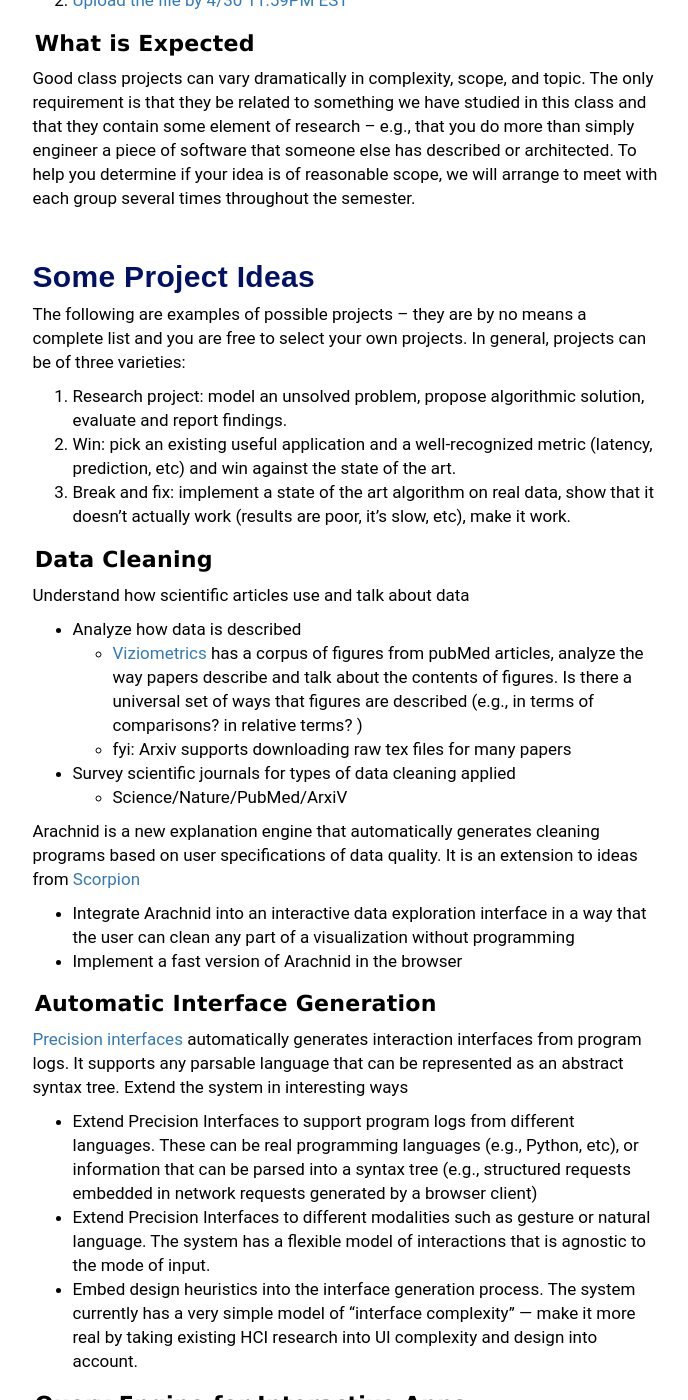
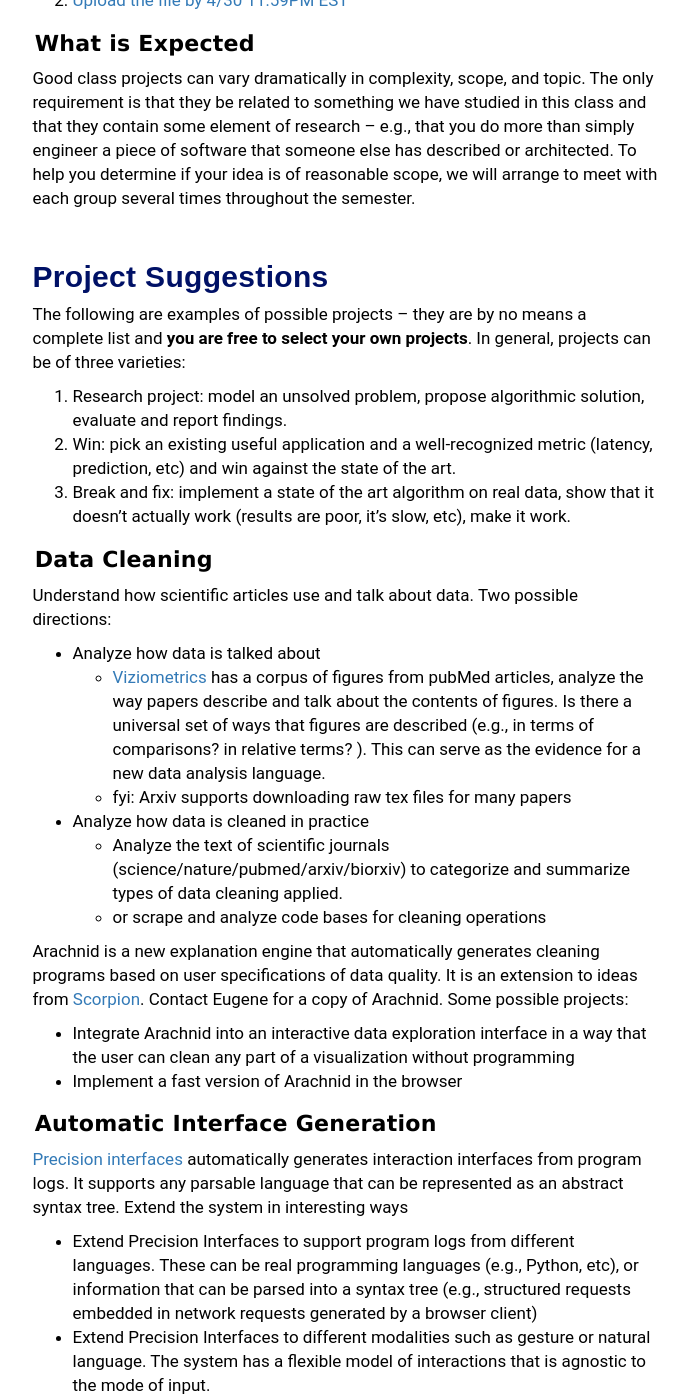
Before and after one commit to KnightMollo/w4121.github.io, a Jekyll site: the page built from project.md, in a window 1280 px wide and 1400 px high, scrolled down 1652 px. Shown: the whole window, without its empty margins (295-983 px from the left). Built offline with Jekyll 4.4.1, drawn with Linux system fonts in a browser that asks for light colours.

Commit message:
lazy commit msg

```diff
--- a/project.md
+++ b/project.md
@@ -60,11 +60,10 @@ Because this report is the primary deliverable upon which you will be graded, **
 
 Good class projects can vary dramatically in complexity, scope, and topic. The only requirement is that they be related to something we have studied in this class and that they contain some element of research -- e.g., that you do more than simply engineer a piece of software that someone else has described or architected. To help you determine if your idea is of reasonable scope, we will arrange to meet with each group several times throughout the semester.
 
-
-## Some Project Ideas
+## Project Suggestions
 
 
-The following are examples of possible projects -- they are by no means a complete list and you are free to select your own projects.  In general, projects can be of three varieties:
+The following are examples of possible projects -- they are by no means a complete list and **you are free to select your own projects**.  In general, projects can be of three varieties:
 
 1. Research project: model an unsolved problem, propose algorithmic solution, evaluate and report findings.
 2. Win: pick an existing useful application and a well-recognized metric (latency, prediction, etc) and win against the state of the art.
@@ -72,18 +71,18 @@ The following are examples of possible projects -- they are by no means a comple
 
 #### Data Cleaning
 
-Understand how scientific articles use and talk about data
+Understand how scientific articles use and talk about data.  Two possible directions:
 
-* Analyze how data is described
-  * [Viziometrics](http://viziometrics.org/api/) has a corpus of figures from pubMed articles, analyze the way papers describe and talk about the contents of figures.  Is there a universal set of ways that figures are described (e.g., in terms of comparisons? in relative terms? )
+* Analyze how data is talked about
+  * [Viziometrics](http://viziometrics.org/api/) has a corpus of figures from pubMed articles, analyze the way papers describe and talk about the contents of figures.  Is there a universal set of ways that figures are described (e.g., in terms of comparisons? in relative terms? ).  This can serve as the evidence for a new data analysis language.
   * fyi: Arxiv supports downloading raw tex files for many papers
-* Survey scientific journals for types of data cleaning applied
-  * Science/Nature/PubMed/ArxiV
-
+* Analyze how data is cleaned in practice
+  * Analyze the text of scientific journals (science/nature/pubmed/arxiv/biorxiv) to categorize and summarize types of data cleaning applied.
+  * or scrape and analyze code bases for cleaning operations
 
 <!--* **Will it Clean?** Even automatic error _detection_ is notoriously difficult due to the ambiguounotion of what "clean" means.  However in data science applications, the test data for the prediction model provides a crisp notion of "clean" and has been used in BoostClean to perform automatic error detection and cleaning.  BoostClean simply worked for simple static datasets: extend its ideas to streaming datasets where the errors may change over time.-->
 
-Arachnid is a new explanation engine that automatically generates cleaning programs based on user specifications of data quality.  It is an extension to ideas from [Scorpion](https://www.dropbox.com/s/1v6dcb16r840sdo/scorpion-vldb13.pdf?dl=0)
+Arachnid is a new explanation engine that automatically generates cleaning programs based on user specifications of data quality.  It is an extension to ideas from [Scorpion](https://www.dropbox.com/s/1v6dcb16r840sdo/scorpion-vldb13.pdf?dl=0).  Contact Eugene for a copy of Arachnid.  Some possible projects:
 
 * Integrate Arachnid into an interactive data exploration interface in a way that the user can clean any part of a visualization without programming
 * Implement a fast version of Arachnid in the browser
```
